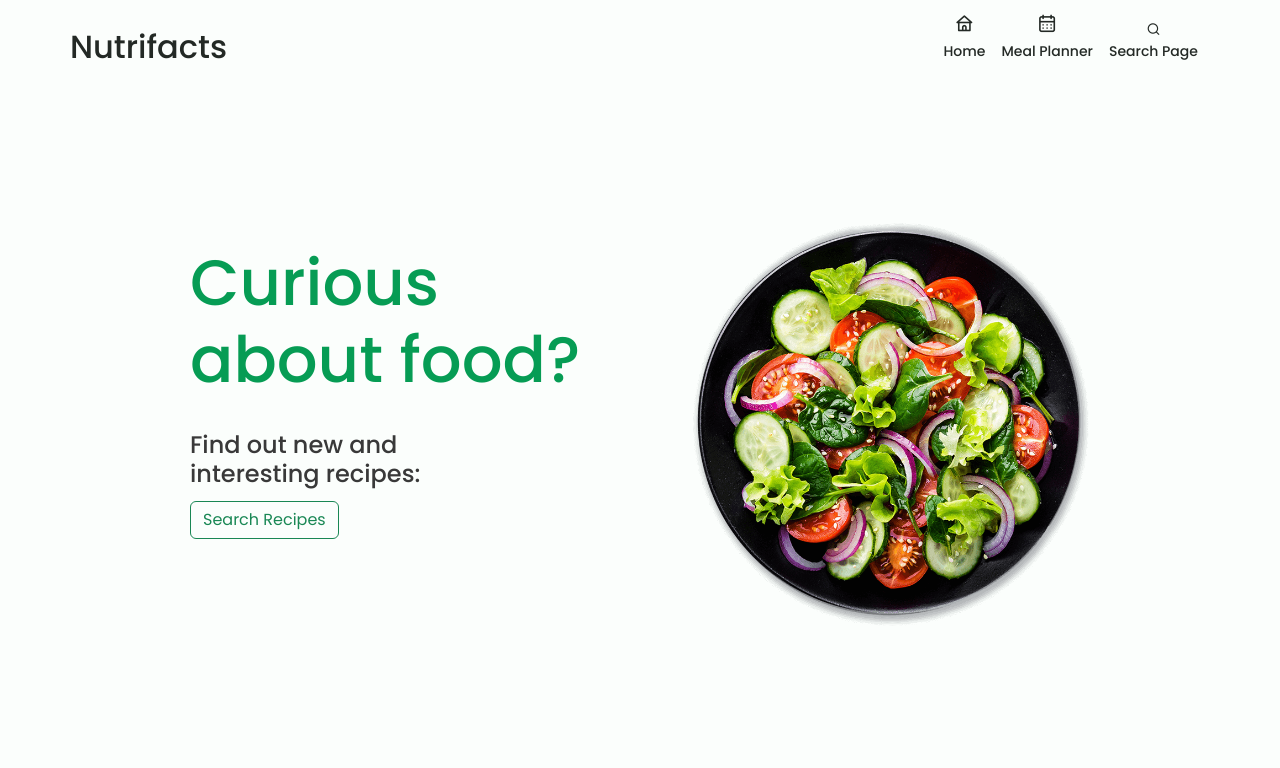
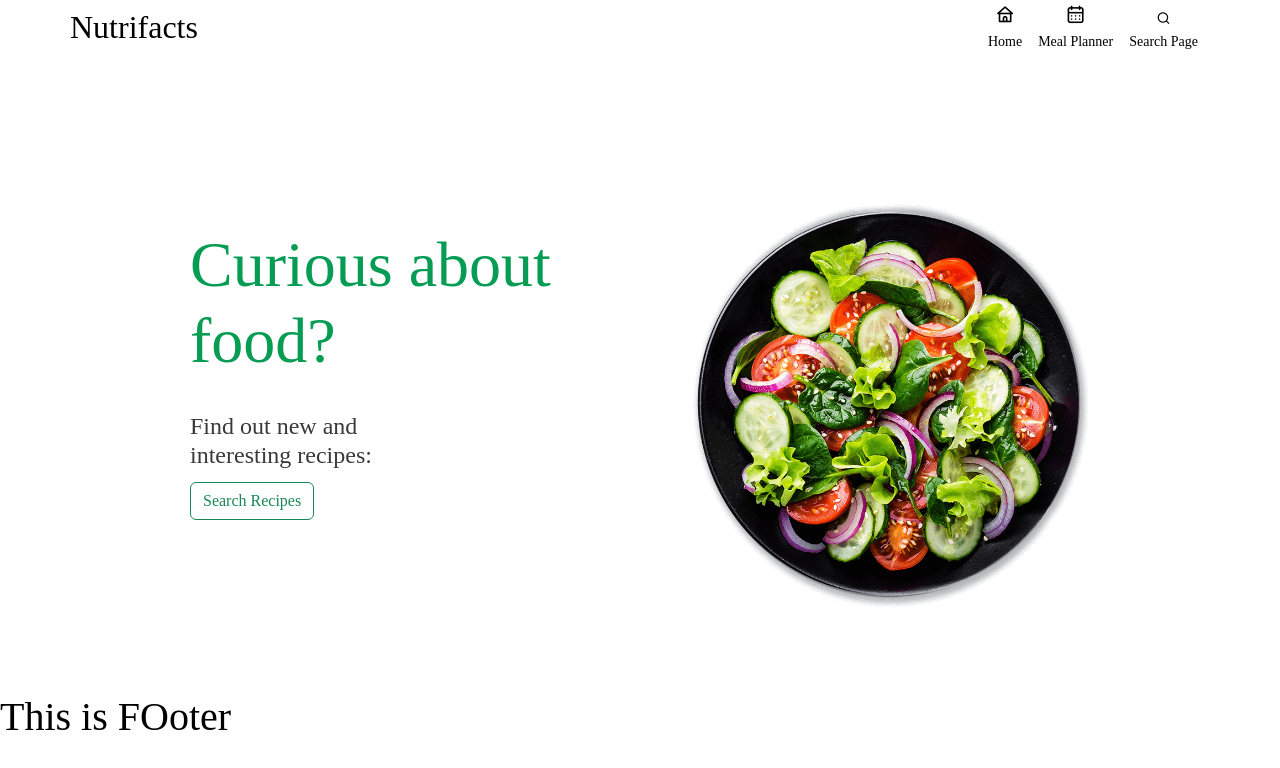
Before and after one commit to usmanjchaudhry/nutrifacts, a React (Create React App) app: page /#/ in a window 1280 px wide. Shown: the top 768 px of the page. Built offline with nearby package versions, Linux system fonts and the light colour scheme.

Commit message:
Fixed scrolling issue; stemmed from navbar css

```diff
--- a/src/App.js
+++ b/src/App.js
@@ -24,7 +24,7 @@ export default function App() {
           <Route path="*" element={<NoMatch />} />
         </Route>
       </Routes>
-
+            <h1>This is FOoter</h1>
     </div>
   );
 }
--- a/src/routes/navbar/navbar.css
+++ b/src/routes/navbar/navbar.css
@@ -1,163 +1,4 @@
-/*==================== GOOGLE FONTS ====================*/
-@import url('https://fonts.googleapis.com/css2?family=Poppins:wght@400;500;600&display=swap');
-
-/*==================== VARIABLES CSS ====================*/
-:root {
-    --header-height: 3rem ;
-
-    /*========== Colors ==========*/
-    /* Change favorite color */
-    --hue-color: 142; /*Purple 250 - Green 142 - Blue 230 - Pink 340*/
-
-    /* HSL color mode */
-    --first-color: hsl(var(--hue-color), 69%, 61%) ;
-    --first-color-second: hsl(var(--hue-color), 69%, 61%) ;
-    --first-color-alt: hsl(var(--hue-color), 57%, 53%);
-    --first-color-lighter: hsl(var(--hue-color), 92%, 85%);
-    --title-color:  hsl(var(--hue-color), 8%, 15%);
-    --text-color:  hsl(var(--hue-color), 8%, 45%);
-    --text-color-light:  hsl(var(--hue-color), 8%, 65%);
-    --input-color:  hsl(var(--hue-color), 70%, 96%);
-    --body-color:  hsl(var(--hue-color), 60%, 99%);
-    --container-color: #fff;
-    --scroll-bar-color:  hsl(var(--hue-color), 12%, 90%);
-    --scroll-thumb-color:  hsl(var(--hue-color), 12%, 80%);
-
-
-    /*========== Font and typography ==========*/
-    --body-font:  'Poppins', sans-serif;;
-
-    /* .5rem = 8px, 1rem = 16px, 1.5rem = 24px ... */
-    --big-font-size: 2rem;
-    --h1-font-size: 1.5rem;
-    --h2-font-size: 1.25rem;
-    --h3-font-size: 1.125rem;
-    --normal-font-size: .93rem;
-    --small-font-size: .813rem;
-    --smaller-font-size: .75rem;
-
-    /*========== Font weight ==========*/
-    --font-medium:500 ;
-    --font-semi-bold:600 ;
-
-    /*========== Margenes Bottom ==========*/
-    /* .25rem = 4px, .5rem = 8px, .75rem = 12px ... */
-    --mb-0-25: .25rem ;
-    --mb-0-5: .5rem;
-    --mb-0-75: .75rem;
-    --mb-1: 1rem;
-    --mb-1-5: 1.5rem;
-    --mb-2: 2rem;
-    --mb-2-5: 2.5rem;
-    --mb-3: 3rem;
-
-    /*========== z index ==========*/
-    --z-tooltip: 10;
-    --z-fixed: 100;
-    --z-modal: 1000;
-}
-
-/* Font size for large devices */
-@media screen and (min-width: 968px) {
-    :root {
-        --big-font-size:3rem ;
-        --h1-font-size: 2.25rem;
-        --h2-font-size: 1.5rem;
-        --h3-font-size: 1.25rem;
-        --normal-font-size: 1rem;
-        --small-font-size: .875rem;
-        --smaller-font-size: .813rem;
-    }
-}
-
-/*========== Variables Dark theme ==========*/
-body.dark-theme{
-
-    --first-color-second: hsl(var(--hue-color), 30%, 8%) ;
-    --title-color:  hsl(var(--hue-color), 8%, 95%);
-    --text-color:  hsl(var(--hue-color), 8%, 75%);
-    --input-color:  hsl(var(--hue-color), 29%, 16%);
-    --body-color:  hsl(var(--hue-color), 28%, 12%);
-    --container-color: hsl(var(--hue-color), 29%, 16%);
-    --scroll-bar-color:  hsl(var(--hue-color), 12%, 48%);
-    --scroll-thumb-color:  hsl(var(--hue-color), 12%, 36%);
-}
-
-/*========== Button Dark/Light ==========*/
-.nav__btns{
-    display: flex;
-    align-items: center;
-}
-
-.change-theme{
-    font-size: 1.25rem;
-    color: var(--title-color);
-    margin-right: var(--mb-1);
-    cursor: pointer;
-}
-
-.change-theme:hover{
-    color: var(--first-color);
-}
-
-/*==================== BASE ====================*/
-*{
-    box-sizing: border-box;
-    padding: 0;
-    margin: 0;
-}
-
-html{
-    scroll-behavior: smooth;
-}
-body{
-    margin: 0 0 var(--header-height) 0;
-    font-family: var(--body-font);
-    font-size: var(--normal-font-size) ;
-    background-color: var(--body-color);
-    color: var(--text-color);
-}
-h1,h2,h3,h4{
-    color: var(--title-color);
-    font-weight: var(--font-semi-bold);
-
-
-}
-ul{
-    list-style: none;
-}
-a{
-    text-decoration: none;
-}
-img{
-    max-width: 100%;
-    height: auto;
-}
-
-
-/*==================== LAYOUT ====================*/
-.container{
-    max-width: 768px;
-    margin-left: var(--mb-1-5);
-    margin-right: var(--mb-1-5);
-
-}
-.grid{
-    display: grid;
-    gap: 1.5rem;
-
-}
-
-.header{
-    width: 100%;
-    position: fixed;
-    bottom: 0;
-    left: 0;
-    z-index: var(--z-fixed);
-    background-color: var(--body-color);
-}
-/*==================== NAV ====================*/
- .nav{
+.nav{
     max-width: 968px;
     height: var(--header-height);
     display: flex;
@@ -263,58 +104,7 @@ gap: 2rem;
 }
 
 
-/*========== SCROLL BAR ==========*/
-::-webkit-scrollbar{
-    width: .60rem;
-    background-color: var(--scroll-bar-color);
-    border-radius: .5rem;
-}
 
-::-webkit-scrollbar-thumb{
-    background-color: var(--scroll-thumb-color);
-    border-radius: .5rem;
-}
-
-
-::webkit-scrollbar-thumb:hover{
-    background-color: var(--text-color-light);
-}
-/*==================== MEDIA QUERIES ====================*/
-/* For small devices */
-@media screen and (max-width: 420px){
-    .container{
-        margin-left: var(--mb-3);
-        margin-right: var(--mb-1);
-    }
-
-
-
-    .nav__container{
-        padding-left: 1rem;
-    }
-    .nav__logo{
-        margin-left: 10px;
-        visibility: hidden;
-    }
-    .nav__toggle{
-        margin-right: 10px;
-    }
-
-    .nav__menu{
-        padding: 2rem .25rem 4rem;
-    }
-
-    .nav__list{
-
-        column-gap: 0;
-    }
-
-}
-
-
-
-
-/* For large devices */
 @media screen and (min-width: 768px){
     .container{
         margin-left: auto;
@@ -386,13 +176,3 @@ body{
 
 
 }
-/* For large devices */
-
-@media screen and (min-width: 1024px){
-    .header,
-    .main,
-    .footer__container{
-        padding: 0;
-    }
-
-}
```
